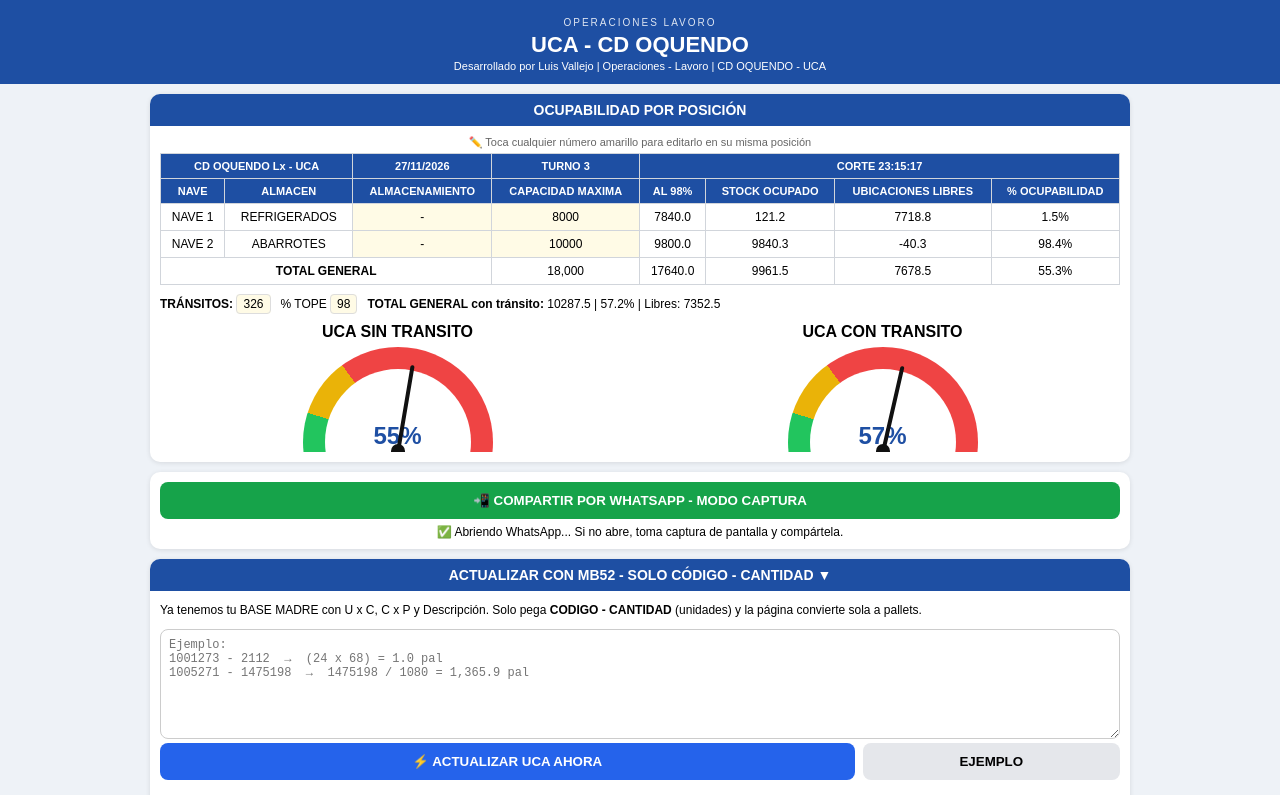
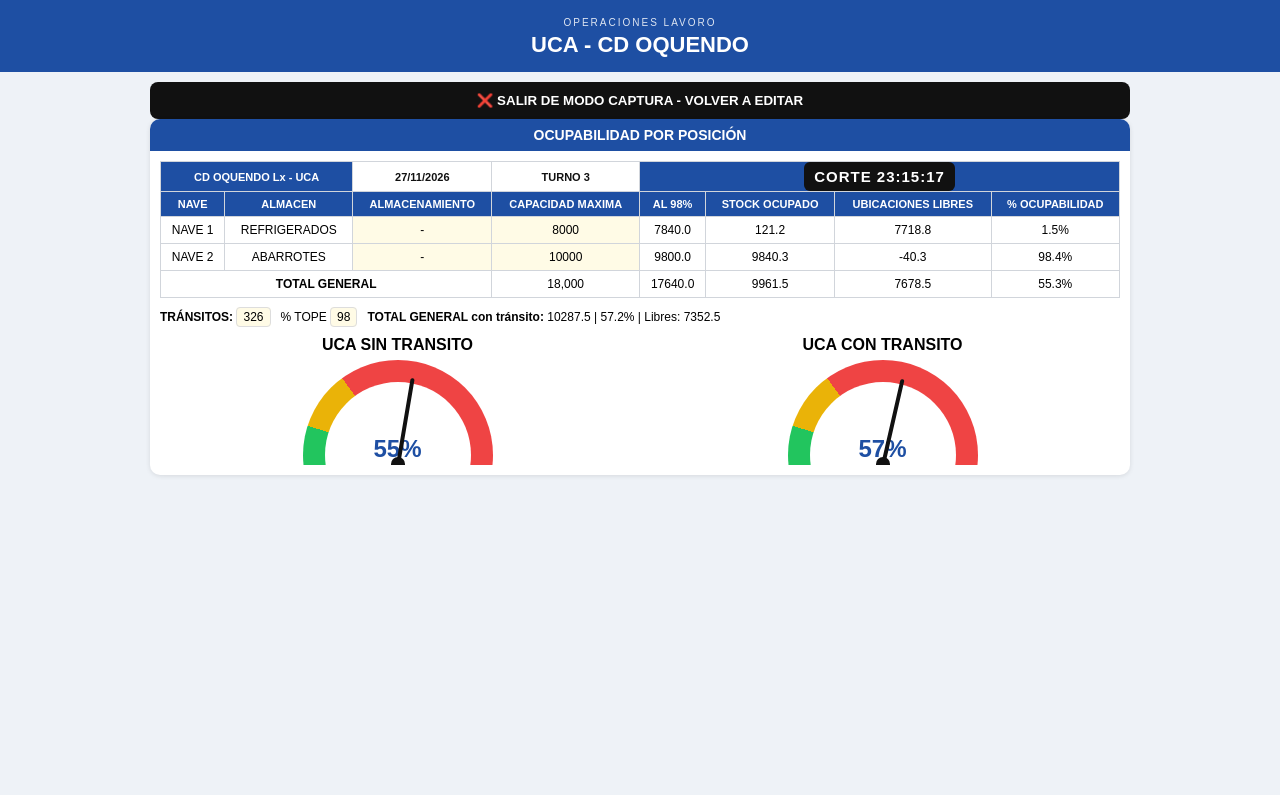
Before and after one commit to Ghostheo/CD_OQUENDO_Lv, a plain HTML site: page index.html in a window 1280 px wide. Both pictures are taken after a click on the button "📲 COMPARTIR POR WHATSAPP - MODO CAPTURA". Shown: the top 795 px of the page. Drawn offline with Linux system fonts and the light colour scheme.

Commit message:
Update index.html

```diff
--- a/index.html
+++ b/index.html
@@ -11,6 +11,9 @@ header small{font-size:10px;letter-spacing:2px;opacity:.85}header h1{margin:2px
 .card h3{background:#1e4fa3;color:#fff;text-align:center;margin:-10px -10px 10px;padding:8px;border-radius:10px 10px 0 0;font-size:14px}
 table{width:100%;border-collapse:collapse;font-size:12px}th,td{border:1px solid #d1d5db;padding:6px;text-align:center}th{background:#1e4fa3;color:#fff;font-size:11px}
 td[contenteditable]{background:#fffbe6;outline:none}td[contenteditable]:focus{background:#fef08a}
+/* ✅ CORTE EN OSCURO COMO ANTES */
+#corte{background:#111;color:#fff;font-weight:900;font-size:15px;padding:6px 10px;border-radius:6px;letter-spacing:1px}
+#fecha,#turno{background:#fff;color:#111;font-weight:bold;padding:6px;border-radius:6px}
 .gauges{display:grid;grid-template-columns:1fr 1fr;gap:10px;text-align:center}
 .gauge-wrap{position:relative;width:190px;height:105px;margin:6px auto 0;overflow:hidden}
 .gauge-bg{width:190px;height:190px;border-radius:50%;background:conic-gradient(#22c55e 0deg 108deg,#eab308 108deg 144deg,#ef4444 144deg 180deg);transform:rotate(180deg)}
@@ -22,15 +25,22 @@ td[contenteditable]{background:#fffbe6;outline:none}td[contenteditable]:focus{ba
 textarea{width:100%;min-height:110px;border-radius:8px;border:1px solid #ccc;padding:8px;font-family:monospace;font-size:12px}input{width:100%;padding:9px;border-radius:8px;border:1px solid #ccc}
 .bar{height:14px;background:#e5e7eb;border-radius:7px;overflow:hidden}.bar i{display:block;height:100%;background:#2563eb}
 #baseBox{display:none}
+/* MODO CAPTURA: solo se ve lo del UCA */
+body.captura .hide-captura{display:none!important}
+body.captura .wrap{max-width:1000px}
+body.captura header p{display:none}
+#btnSalirCaptura{display:none;background:#111;color:#fff}
+body.captura #btnSalirCaptura{display:block}
 </style>
 </head>
 <body>
 <header><small>OPERACIONES LAVORO</small><h1>UCA - CD OQUENDO</h1><p>Desarrollado por Luis Vallejo | Operaciones - Lavoro | CD OQUENDO - UCA</p></header>
 <div class="wrap">
+<button id="btnSalirCaptura" class="btn" onclick="salirCaptura()">❌ SALIR DE MODO CAPTURA - VOLVER A EDITAR</button>
 <div class="card"><h3>OCUPABILIDAD POR POSICIÓN</h3>
-<p style="font-size:11px;color:#666;text-align:center;margin:4px 0">✏️ Toca cualquier número amarillo para editarlo en su misma posición</p>
+<p class="hide-captura" style="font-size:11px;color:#666;text-align:center;margin:4px 0">✏️ Toca cualquier número amarillo para editarlo en su misma posición</p>
 <table>
-<tr><th colspan="2">CD OQUENDO Lx - UCA</th><th id="fecha">27/11/2026</th><th id="turno">TURNO 1</th><th colspan="4" id="corte">CORTE 02:02:24</th></tr>
+<tr><th colspan="2">CD OQUENDO Lx - UCA</th><th id="fecha">27/11/2026</th><th id="turno">TURNO 1</th><th colspan="4"><span id="corte">CORTE 02:02:24</span></th></tr>
 <tr><th>NAVE</th><th>ALMACEN</th><th>ALMACENAMIENTO</th><th>CAPACIDAD MAXIMA</th><th>AL 98%</th><th>STOCK OCUPADO</th><th>UBICACIONES LIBRES</th><th>% OCUPABILIDAD</th></tr>
 <tr><td>NAVE 1</td><td>REFRIGERADOS</td><td contenteditable="true">-</td><td contenteditable="true" id="capN1" oninput="recalc()">8000</td><td id="al98N1">7840.0</td><td id="cN1">121.2</td><td id="lN1">7718.8</td><td id="pN1">1.5%</td></tr>
 <tr><td>NAVE 2</td><td>ABARROTES</td><td contenteditable="true">-</td><td contenteditable="true" id="capN2" oninput="recalc()">10000</td><td id="al98N2">9800.0</td><td id="cN2">9840.3</td><td id="lN2">-40.3</td><td id="pN2">98.4%</td></tr>
@@ -43,35 +53,32 @@ textarea{width:100%;min-height:110px;border-radius:8px;border:1px solid #ccc;pad
 </div>
 </div>
 
-<div class="card"><button class="btn btn-green" onclick="compartir()">📲 COMPARTIR POR WHATSAPP - MODO CAPTURA</button><p id="msgShare" style="font-size:12px;text-align:center;margin:6px 0 0"></p></div>
+<div class="card hide-captura"><button class="btn btn-green" onclick="compartir()">📲 COMPARTIR POR WHATSAPP - MODO CAPTURA</button><p id="msgShare" style="font-size:12px;text-align:center;margin:6px 0 0;color:#15803d;font-weight:bold"></p></div>
 
-<div class="card"><h3>ACTUALIZAR CON MB52 - SOLO CÓDIGO - CANTIDAD ▼</h3>
+<div class="card hide-captura"><h3>ACTUALIZAR CON MB52 - SOLO CÓDIGO - CANTIDAD ▼</h3>
 <p style="font-size:12px">Ya tenemos tu BASE MADRE con U x C, C x P y Descripción. Solo pega <b>CODIGO - CANTIDAD</b> (unidades) y la página convierte sola a pallets.</p>
-<textarea id="txtMB" placeholder="Ejemplo:&#10;1001273 - 2112  →  (24 x 68) = 1.0 pal&#10;1005271 - 1475198  →  1475198 / 1080 = 1,365.9 pal"></textarea>
+<textarea id="txtMB" placeholder="Ejemplo:&#10;1001273 - 2112  →  (24 x 68) = 1.0 pal"></textarea>
 <div class="row"><button class="btn btn-blue" onclick="actualizar()">⚡ ACTUALIZAR UCA AHORA</button><button class="btn btn-gray" style="flex:.35" onclick="document.getElementById('txtMB').value='1001273 - 2112\n1001169 - 2526827'">EJEMPLO</button></div>
 <div id="msg" style="font-weight:bold;margin-top:8px"></div><div id="rojos" style="display:none;background:#fef2f2;border:1px solid #fecaca;padding:8px;border-radius:8px;margin-top:8px;font-size:12px"></div>
 <button class="btn btn-purple" onclick="toggleBase()" style="margin-top:10px">💜 BASE MADRE - VER / EDITAR / GUARDAR ( <span id="countBase">16 códigos</span> ) ▼</button>
 <div id="baseBox" style="margin-top:10px"><textarea id="txtBase"></textarea><button class="btn btn-purple" onclick="guardarBase()">💾 GUARDAR EN BASE MADRE</button><div class="row" style="margin-top:8px"><button class="btn btn-gray" onclick="exportarBase()">📤 EXPORTAR / COPIAR BASE MADRE</button><button class="btn btn-gray" onclick="document.getElementById('txtBase').value=''">🧹 LIMPIAR</button></div><div id="msgBase" style="font-weight:bold;margin-top:8px"></div></div>
 </div>
 
-<div class="card"><h3>TOP 10 REAL - MB52 x MAESTRO</h3><div id="top10"></div></div>
-<div class="card"><h3>DETALLE CORREGIDO - CAJAS Y PALLETS REALES | <span id="countDet">16</span> CÓDIGOS | 7 ACTIVOS EXCLUIDOS</h3><input id="busc" placeholder="🔍 Buscar... Ej: 1001169 o SAN MATEO" oninput="render()"><div style="overflow:auto"><table><thead><tr><th>CODIGO</th><th>DESCRIPCION</th><th>STOCK LIBRE</th><th>U x C</th><th>C x P</th><th>UND x PAL</th><th>CAJAS</th><th>PALLETS</th><th>ALMACEN</th></tr></thead><tbody id="tbody"></tbody></table></div></div>
+<div class="card hide-captura"><h3>TOP 10 REAL - MB52 x MAESTRO</h3><div id="top10"></div></div>
+<div class="card hide-captura"><h3>DETALLE CORREGIDO - CAJAS Y PALLETS REALES | <span id="countDet">16</span> CÓDIGOS | 7 ACTIVOS EXCLUIDOS</h3><input id="busc" placeholder="🔍 Buscar... Ej: 1001169 o SAN MATEO" oninput="render()"><div style="overflow:auto"><table><thead><tr><th>CODIGO</th><th>DESCRIPCION</th><th>STOCK LIBRE</th><th>U x C</th><th>C x P</th><th>UND x PAL</th><th>CAJAS</th><th>PALLETS</th><th>ALMACEN</th></tr></thead><tbody id="tbody"></tbody></table></div></div>
 </div>
 
 <script>
-// ✅ FECHA REAL AUTOMÁTICA + TURNO AUTOMÁTICO + RELOJ CORTE EN VIVO
 function reloj(){
   let ahora=new Date();
   let d=String(ahora.getDate()).padStart(2,'0')+'/'+String(ahora.getMonth()+1).padStart(2,'0')+'/'+ahora.getFullYear();
   let h=ahora.getHours(), m=String(ahora.getMinutes()).padStart(2,'0'), s=String(ahora.getSeconds()).padStart(2,'0');
   let hh=String(h).padStart(2,'0');
   document.getElementById('fecha').textContent=d;
-  let turno = (h>=6 && h<14) ? 'TURNO 1' : (h>=14 && h<22) ? 'TURNO 2' : 'TURNO 3';
-  document.getElementById('turno').textContent=turno;
+  document.getElementById('turno').textContent=(h>=6&&h<14)?'TURNO 1':(h>=14&&h<22)?'TURNO 2':'TURNO 3';
   document.getElementById('corte').textContent='CORTE '+hh+':'+m+':'+s;
 }
 reloj(); setInterval(reloj,1000);
-
 const DEFAULT_BASE={"1004891":{desc:"GLORIA LECHE EVAP X 400ML 24U",ucaja:24,cpallet:85,alm:"ABARROTES"},"1005271":{desc:"LECHE GLORIA EVAPORADA TETRA X 360 ML",ucaja:18,cpallet:60,alm:"ABARROTES"},"1001169":{desc:"GLORIA EVAPORADA LATA X 400ML",ucaja:24,cpallet:85,alm:"ABARROTES"},"1001155":{desc:"GLORIA LECHE EVAP X 400ML 24U",ucaja:24,cpallet:85,alm:"ABARROTES"},"1004893":{desc:"GLORIA LECHE EVAP X 400ML",ucaja:24,cpallet:85,alm:"ABARROTES"},"1004895":{desc:"GLORIA LECHE EVAP X 400ML",ucaja:24,cpallet:85,alm:"ABARROTES"},"1001101":{desc:"GLORIA LECHE ENTERA B X 1 LT",ucaja:12,cpallet:108,alm:"ABARROTES"},"1001230":{desc:"GLORIA LECHE EVAP X 400ML",ucaja:24,cpallet:85,alm:"ABARROTES"},"1001151":{desc:"GLORIA LECHE EVAP X 400ML",ucaja:24,cpallet:85,alm:"ABARROTES"},"1001158":{desc:"GLORIA LECHE EVAP X 400ML",ucaja:24,cpallet:85,alm:"ABARROTES"},"1001093":{desc:"GLORIA LECHE ENTERA B X 1 LT",ucaja:24,cpallet:85,alm:"ABARROTES"},"1001273":{desc:"GLORIA LECHE EVAP X 400ML",ucaja:24,cpallet:68,alm:"ABARROTES"},"1001851":{desc:"GLORIA BASE DE HELADO VAIN.X946ML BOLSA",ucaja:10,cpallet:65,alm:"ABARROTES"},"10506391":{desc:"GLORIA LCH X 190ML X 24U",ucaja:24,cpallet:85,alm:"ABARROTES"},"10507327":{desc:"GLORIA LCH X 190ML",ucaja:24,cpallet:85,alm:"ABARROTES"},"1001168":{desc:"GLORIA MANTEQUILLA SIN SAL X 200GR",ucaja:24,cpallet:60,alm:"REFRIGERADOS"}};
 const DEFAULT_STOCK={"1004891":3678300,"1005271":1475198,"1001169":2526827,"1001155":2270880,"1004893":2189000,"1004895":2023000,"1001101":2225840,"1001230":1929000,"1001151":1911000,"1001158":1846000,"1001273":2112,"1001851":6500,"10506391":1250000};
 let base=JSON.parse(localStorage.getItem('baseMadre')||localStorage.getItem('uca_base')||'null')||DEFAULT_BASE;
@@ -82,16 +89,9 @@ function toggleBase(){let b=document.getElementById('baseBox');b.style.display=b
 function guardarBase(){let t=document.getElementById('txtBase').value.trim();if(!t)return alert('Pega tu columna H');let n=0,a=0;t.split('\n').forEach(l=>{l=l.trim();if(!l)return;let p=l.split('-').map(x=>x.trim());if(p.length<5)return;let cod=norm(p[0]);if(!base[cod])n++;else a++;base[cod]={desc:p[1],ucaja:parseFloat(p[2])||1,cpallet:parseFloat(p[3])||1,alm:p.slice(4).join(' - ').toUpperCase()};});localStorage.setItem('baseMadre',JSON.stringify(base));localStorage.setItem('uca_base',JSON.stringify(base));document.getElementById('msgBase').innerHTML='✅ Guardado: '+n+' nuevos + '+a+' actualizados. Total: '+Object.keys(base).length;render();}
 function exportarBase(){let o=Object.keys(base).map(k=>k+' - '+base[k].desc+' - '+base[k].ucaja+' - '+base[k].cpallet+' - '+base[k].alm).join('\n');navigator.clipboard.writeText(o).then(()=>alert('Base Madre copiada: '+Object.keys(base).length));}
 function actualizar(){let t=document.getElementById('txtMB').value.trim();if(!t)return alert('Pega tu MB52');let rojos=[],c=0;t.split('\n').forEach(l=>{l=l.trim();if(!l)return;let p=l.split('-');if(p.length<2)return;let cod=norm(p[0]);let cant=parseFloat(String(p[1]).replace(/[^0-9.-]/g,''))||0;if(!base[cod]){rojos.push(cod);return;}stock[cod]=cant;c++;});localStorage.setItem('stockMB52',JSON.stringify(stock));localStorage.setItem('uca_stock',JSON.stringify(stock));document.getElementById('msg').innerHTML='✅ Actualizado: '+c+' códigos'+(rojos.length?' • <span style="color:red">'+rojos.length+' NO están en Base Madre</span>':'');if(rojos.length){let d=document.getElementById('rojos');d.style.display='block';d.innerHTML='<b style="color:red">⚠️ Códigos NO en Base Madre ('+rojos.length+'):</b><br>'+rojos.join(', ');}else document.getElementById('rojos').style.display='none';render();}
-// ✅ BOTÓN VERDE QUE SÍ DA CLICK: abre WhatsApp con el resumen + intenta compartir
-function compartir(){
-  let fecha=document.getElementById('fecha').textContent, turno=document.getElementById('turno').textContent, corte=document.getElementById('corte').textContent;
-  let c1=document.getElementById('cN1').textContent, c2=document.getElementById('cN2').textContent, tot=document.getElementById('cTot').textContent, pct=document.getElementById('pTot').textContent;
-  let tr=document.getElementById('transito').textContent, pTr=document.getElementById('pTrans').textContent;
-  let texto='*UCA - CD OQUENDO*%0A'+fecha+' | '+turno+' | '+corte+'%0A%0ANAVE 1 REFRIGERADOS: '+c1+' pal%0ANAVE 2 ABARROTES: '+c2+' pal%0A*TOTAL: '+tot+' pal ('+pct+')*%0A%0ATRÁNSITOS: '+tr+' | TOTAL CON TRÁNSITO: '+pTr+'%0A%0AEnviado desde UCA - CD OQUENDO';
-  document.getElementById('msgShare').innerHTML='✅ Abriendo WhatsApp... Si no abre, toma captura de pantalla y compártela.';
-  window.open('https://wa.me/?text='+texto,'_blank');
-  if(navigator.share){navigator.share({title:'UCA - CD OQUENDO',text:'UCA '+fecha+' '+turno+' Total '+tot+' pal ('+pct+')'}).catch(()=>{});}
-}
+// ✅ AHORA SÍ: NO ABRE WHATSAPP, SOLO DEJA LA PANTALLA LIMPIA PARA CAPTURA
+function compartir(){document.body.classList.add('captura');window.scrollTo(0,0);document.getElementById('msgShare').innerHTML='';}
+function salirCaptura(){document.body.classList.remove('captura');}
 function recalc(){
 let cap1=num('capN1'),cap2=num('capN2'),tope=num('tope'),tr=num('transito');
 let c1=num('cN1'),c2=num('cN2'),tot=c1+c2,capT=cap1+cap2;
@@ -100,7 +100,7 @@ document.getElementById('capTot').textContent=capT.toLocaleString();document.get
 document.getElementById('lN1').textContent=(cap1*tope/100-c1).toFixed(1);document.getElementById('lN2').textContent=(cap2*tope/100-c2).toFixed(1);document.getElementById('lTot').textContent=(capT*tope/100-tot).toFixed(1);
 let p1=cap1?c1/cap1*100:0,p2=cap2?c2/cap2*100:0,pT=capT?tot/capT*100:0;
 document.getElementById('pN1').textContent=p1.toFixed(1)+'%';document.getElementById('pN2').textContent=p2.toFixed(1)+'%';document.getElementById('pTot').textContent=pT.toFixed(1)+'%';
-let totConTr=tot+tr, pConTr=capT?totConTr/capT*100:0;
+let totConTr=tot+tr,pConTr=capT?totConTr/capT*100:0;
 document.getElementById('cTrans').textContent=totConTr.toFixed(1);document.getElementById('pTrans').textContent=pConTr.toFixed(1)+'%';document.getElementById('lTrans').textContent=(capT*tope/100-totConTr).toFixed(1);
 document.getElementById('g1').textContent=Math.round(pT)+'%';document.getElementById('g2').textContent=Math.round(pConTr)+'%';
 document.getElementById('needle1').style.transform='translateX(-50%) rotate('+(-90+pT*1.8)+'deg)';
@@ -113,8 +113,7 @@ arr.sort((a,b)=>b.pal-a.pal);
 document.getElementById('top10').innerHTML=arr.slice(0,10).map((x,i)=>'<div style="margin-bottom:8px"><b>'+(i+1)+'. '+x.cod+' '+x.desc+'</b><div class="bar"><i style="width:'+(x.pal/(arr[0]?.pal||1)*100)+'%"></i></div><small>'+x.pal.toFixed(1)+' pal | '+x.cajas.toFixed(0)+' caj</small></div>').join('');
 let html='';arr.forEach(x=>{if(f&&!(x.cod.includes(f)||x.desc.toLowerCase().includes(f)))return;html+='<tr><td>'+x.cod+'</td><td style="text-align:left">'+x.desc+'</td><td>'+x.st.toLocaleString()+'</td><td>'+x.uc+'</td><td>'+x.cp+'</td><td>'+x.und.toLocaleString()+'</td><td>'+x.cajas.toFixed(0)+'</td><td><b>'+x.pal.toFixed(1)+'</b></td><td>'+x.alm+'</td></tr>';});
 document.getElementById('tbody').innerHTML=html;
-document.getElementById('countBase').textContent=Object.keys(base).length+' códigos';document.getElementById('countDet').textContent=Object.keys(base).length;
-recalc();
+document.getElementById('countBase').textContent=Object.keys(base).length+' códigos';document.getElementById('countDet').textContent=Object.keys(base).length;recalc();
 }
 render();
 </script>
```
